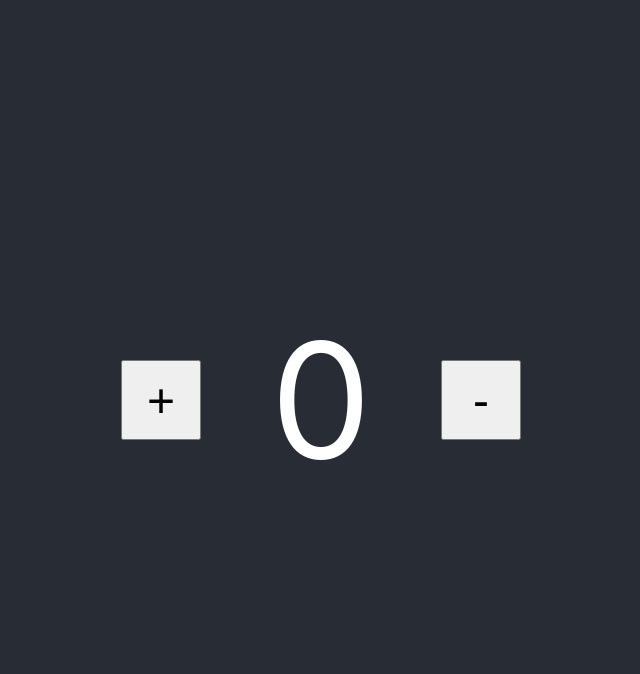
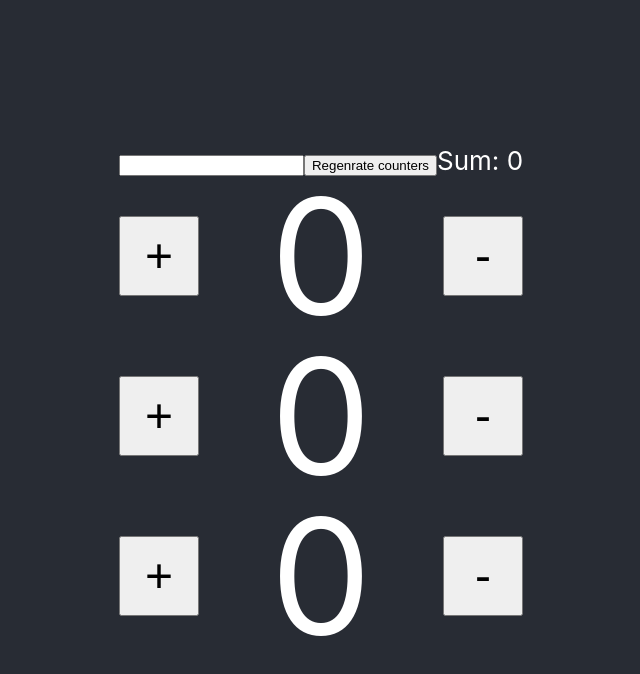
Before and after one commit to Saitop/demo-react-redux, a React (Create React App) app: page / in a window 1280 px wide. Shown: the top 674 px of the page, without its empty margins (319-959 px from the left). Built offline with nearby package versions, Linux system fonts and the light colour scheme.

Commit message:
generate counters by given props of deafult count

```diff
--- a/src/App.js
+++ b/src/App.js
@@ -1,11 +1,11 @@
 import React from 'react';
 import './App.css';
-import Counter from "./components/Counter/Counter";
+import CounterGroup from "./components/CounterGroup/CounterGroup";
 
 function App() {
   return (
     <div className="App">
-      <Counter />
+      <CounterGroup defaultCounts={3} />
     </div>
   );
 }
--- a/src/components/CounterGroup/CounterGroup.js
+++ b/src/components/CounterGroup/CounterGroup.js
@@ -0,0 +1,26 @@
+import React, { Component } from 'react';
+import Counter from "../Counter/Counter";
+
+class CounterGroup extends Component {
+  constructor(props) {
+    super(props);
+  }
+
+  render() {
+    let counters = [];
+    for (let count = 0; count < this.props.defaultCounts; count ++ ) {
+      counters.push(
+        <Counter />
+      )
+    }
+    return (
+      <div>
+        <input type="text"/>
+        <button>Regenrate counters</button>
+        <span>Sum: 0</span>
+        {counters}
+      </div>
+    );
+  }
+}
+export default CounterGroup;
```
Also changed, not shown: src/components/CounterGroup/CounterGroup.css (added).
